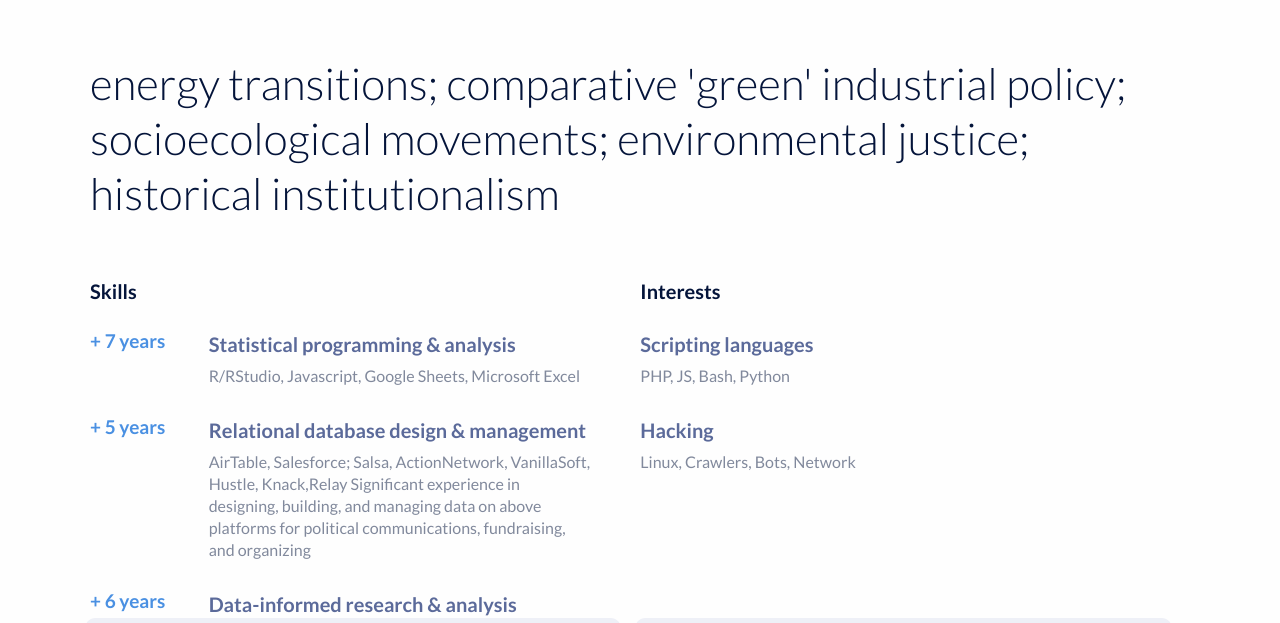
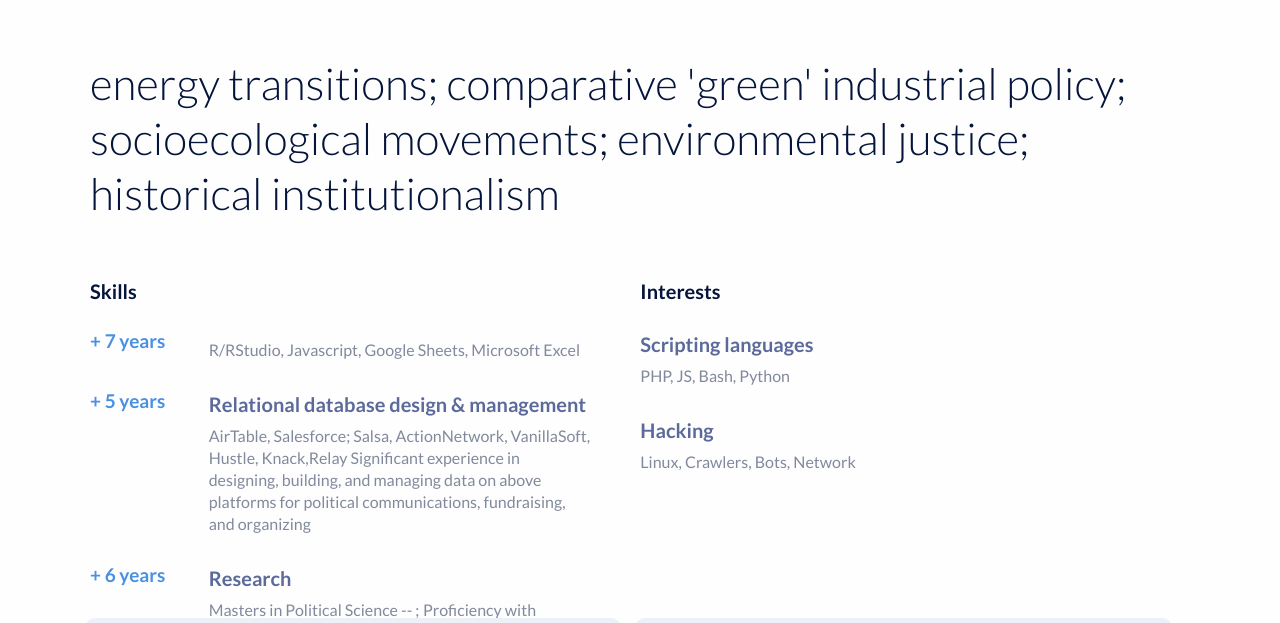
Before and after one commit to jdnricardo/jdnricardo.github.io, a plain HTML site: page index.html in a window 1280 px wide. Shown: the part 168-791 px from the top of the page. Drawn offline with Linux system fonts and the light colour scheme.

Commit message:
brief updates

```diff
--- a/index.html
+++ b/index.html
@@ -26,7 +26,7 @@
 			<div class="list-card">
 				<span class="exp">+ 7 years</span>
 				<div>
-					<h3>Statistical programming & analysis </h3>
+					<h3></h3>
 					<span>R/RStudio, Javascript, Google Sheets, Microsoft Excel </span>
 				</div>
 			</div>
@@ -43,8 +43,8 @@
 			<div class="list-card">
 				<span class="exp">+ 6 years</span>
 				<div>
-					<h3>Data-informed research & analysis</h3>
-					<span>Masters in Political Science;</span>
+					<h3>Research</h3>
+					<span>Masters in Political Science -- ;</span>
 					<span>Proficiency with Clarivate research tools. Familiarity with the academic journal publishing space in multiple interdisciplinary theoretical and empirical literatures, including, inter alia: international environmental politics, sub-national comparative environmental politics, 'green' industrial policy, just transitions, and socioecological movements (broadly speaking). </span>
 				</div>
 			</div>
--- a/styles.css
+++ b/styles.css
@@ -182,7 +182,7 @@ h1.name {
 	line-height: 22px;
 }
 
-/*skill and intrests ends*/
+/*skill and interests ends*/
 
 /* Achievements */
 
```
